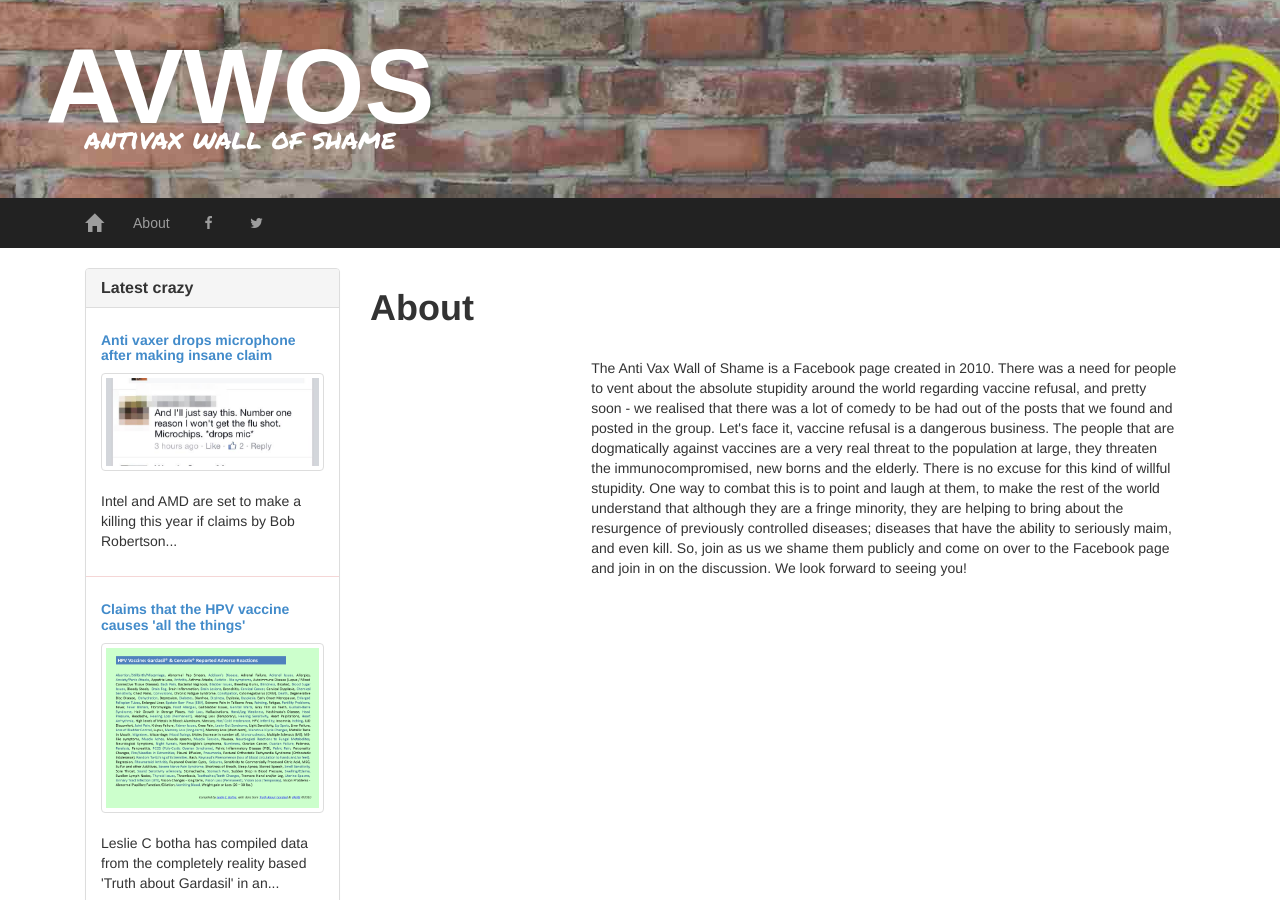
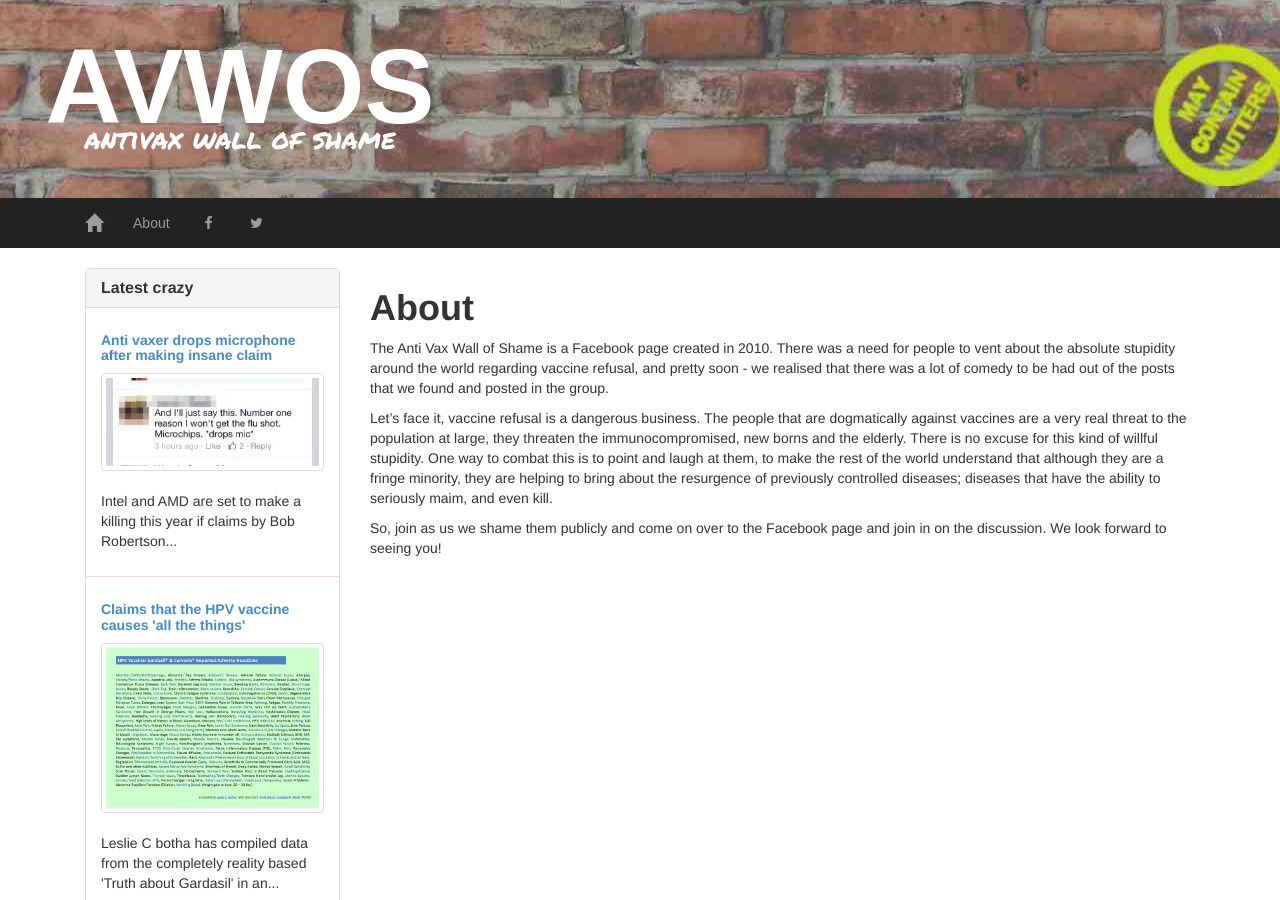
Before and after one commit to avwos/avwos-site, a Jekyll site: the page built from about.md, in a window 1280 px wide and 900 px high. Built offline with Jekyll 4.4.1, drawn with Linux system fonts in a browser that asks for light colours; some web fonts are replaced.

Commit message:
Add content to the about pagex78

```diff
--- a/_layouts/page.html
+++ b/_layouts/page.html
@@ -4,7 +4,7 @@
 <div class="post">
   <div class="col-md-9 col-md-push-3">
     <article class="post-content">
-      <h1 class="post-title">{{ page.title }}</h1></br>
+      <h1 class="post-title">{{ page.title }}</h1>
       {{ content }}
     </article>
   </div>
--- a/about.md
+++ b/about.md
@@ -3,10 +3,9 @@
 title: About
 permalink: /about/
 ---
-<div class="col-md-9 col-md-push-3">
-  The Anti Vax Wall of Shame is a Facebook page created in 2010. There was a need for people to vent about the  absolute stupidity around the world regarding vaccine refusal, and pretty soon - we realised that there was a lot of comedy to be had out of the posts that we found and posted in the group.
 
-  Let's face it, vaccine refusal is a dangerous business. The people that are dogmatically against vaccines are a very real threat to the population at large, they threaten the immunocompromised, new borns and the elderly. There is no excuse for this kind of willful stupidity. One way to combat this is to point and laugh at them, to make the rest of the world understand that although they are a fringe minority, they are helping to bring about the resurgence of previously controlled diseases; diseases that have the ability to seriously maim, and even kill.
+The Anti Vax Wall of Shame is a Facebook page created in 2010. There was a need for people to vent about the  absolute stupidity around the world regarding vaccine refusal, and pretty soon - we realised that there was a lot of comedy to be had out of the posts that we found and posted in the group.
 
-  So, join as us we shame them publicly and come on over to the Facebook page and join in on the discussion. We look forward to seeing you!
-</div>
+Let's face it, vaccine refusal is a dangerous business. The people that are dogmatically against vaccines are a very real threat to the population at large, they threaten the immunocompromised, new borns and the elderly. There is no excuse for this kind of willful stupidity. One way to combat this is to point and laugh at them, to make the rest of the world understand that although they are a fringe minority, they are helping to bring about the resurgence of previously controlled diseases; diseases that have the ability to seriously maim, and even kill.
+
+So, join as us we shame them publicly and come on over to the Facebook page and join in on the discussion. We look forward to seeing you!
```
